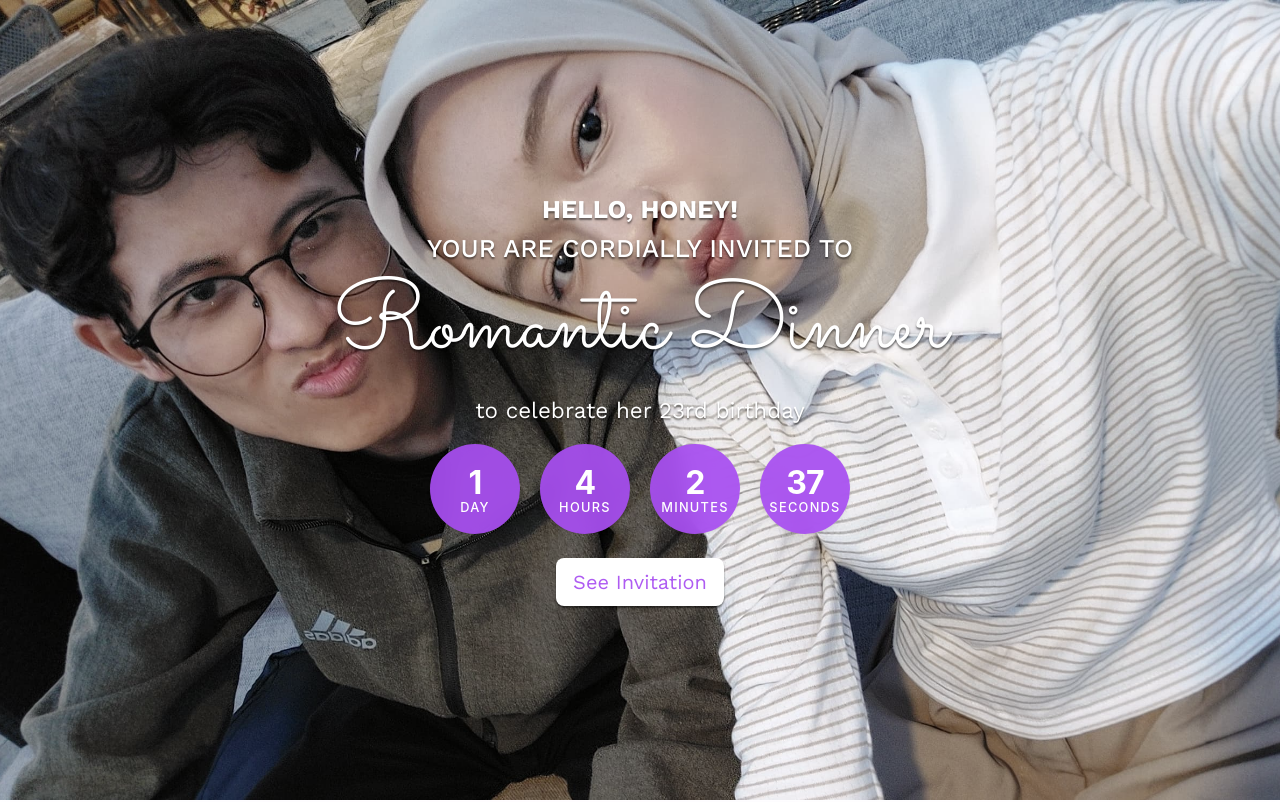
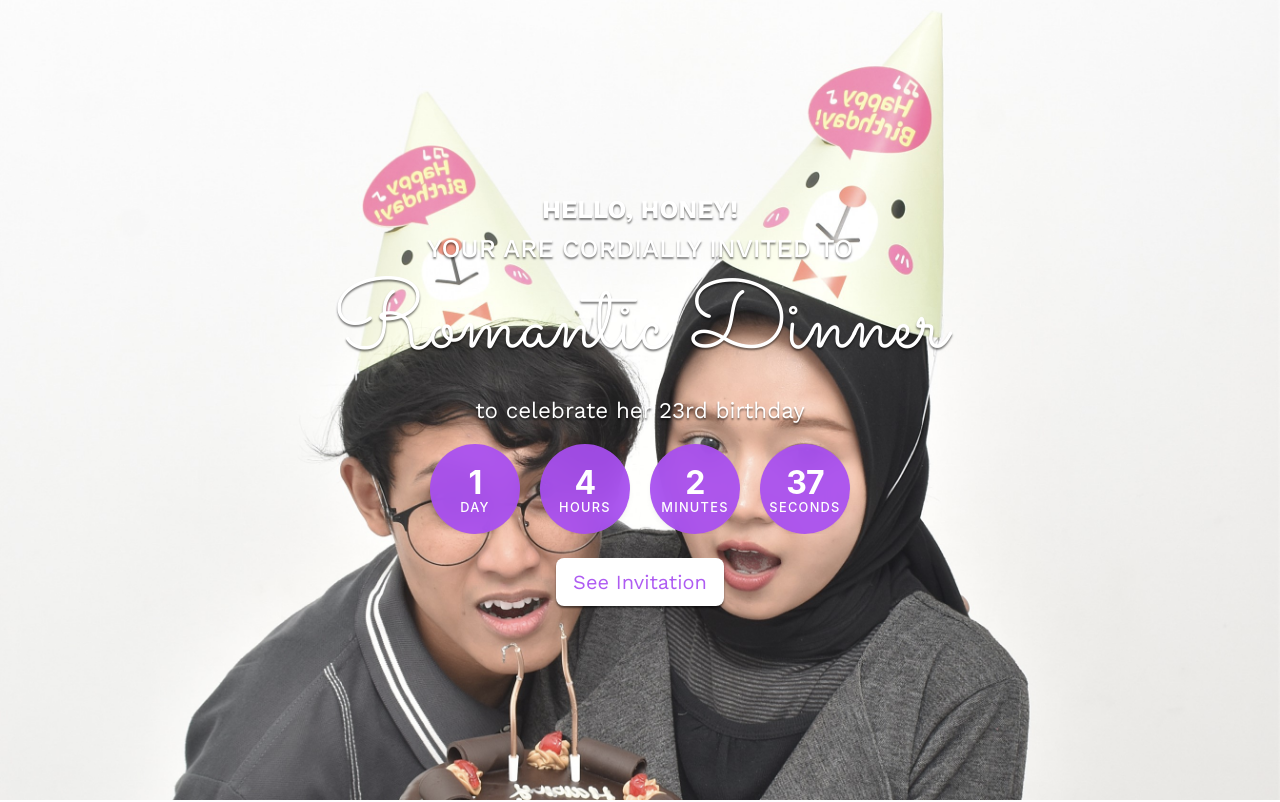
Before and after one commit to riskyeka/romantic-dinner, a plain HTML site: page index.html in a window 1280 px wide. Shown: the top 802 px of the page. Drawn offline with nearby package versions, Linux system fonts and the light colour scheme; some packages are replaced by stand-ins of ours; a script that the page names is missing.

Commit message:
change image bg 2

```diff
--- a/style.css
+++ b/style.css
@@ -17,11 +17,11 @@ body {
     left: 0;
     width: 100%;
     height: 100%;
-    background-image: url(img/dinner-skyresto.jpg);
+    background-image: url(img/ngonten-box.jpg);
     background-size: cover;
     background-position: center;
     z-index: -1;
-    filter: grayscale(30%);
+    filter: grayscale(20%);
 }
 
 .hero {
```
Also changed, not shown: img/ngonten-box.jpg (added).
